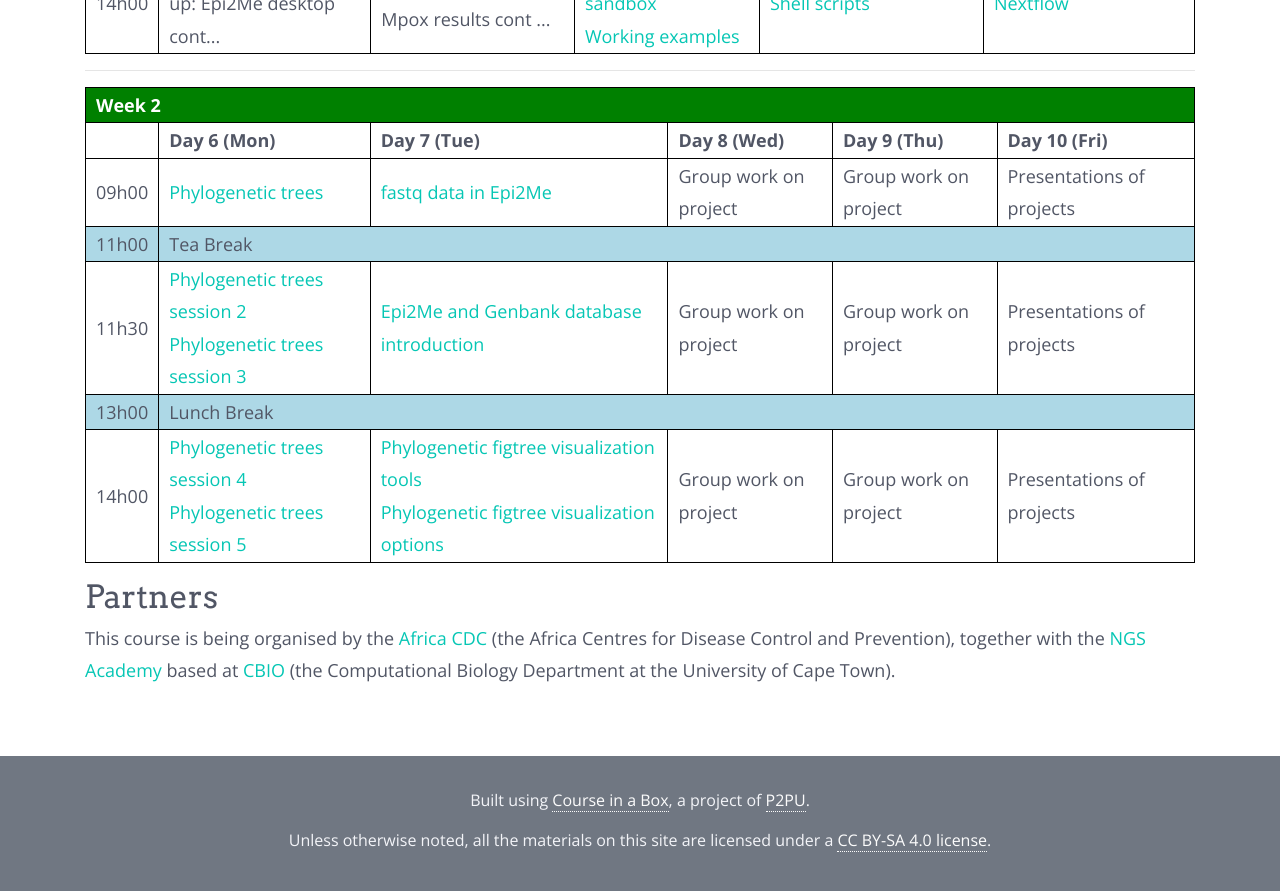
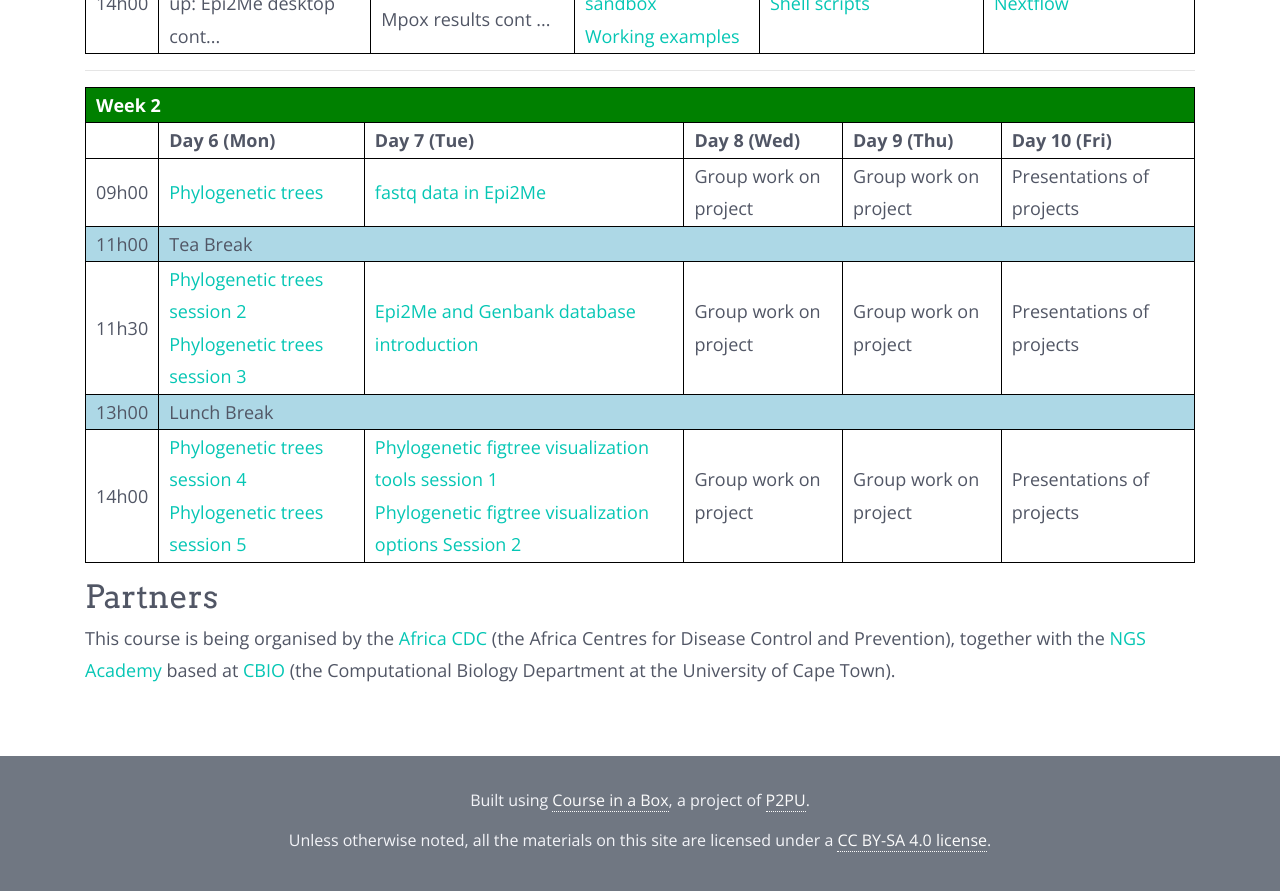
Before and after one commit to SANBI-SA/mpxv-genomics-october2024, a Jekyll site: the page built from index.md, in a window 1280 px wide and 900 px high, scrolled down 927 px. Shown: the top 891 px of the window. Built offline with Jekyll 4.4.1, drawn with Linux system fonts in a browser that asks for light colours; nearby versions of some CDN libraries; our own code applies the rules of GitHub Pages for plain Markdown files.

Commit message:
updated week 2

```diff
--- a/index.md
+++ b/index.md
@@ -113,8 +113,8 @@ The course is a two week (10 days) programme of in-person instruction combining
     <a href="https://www.youtube.com/watch?v=ZVSSFgDAqJs&list=PL0uR29Znf38wK7RyxTiG5_q6o3b8U5_iK&index=2" target="_blank">Phylogenetic trees session 4</a><br>
     <a href="https://www.youtube.com/watch?v=Odafq3resOM&list=PL0uR29Znf38wK7RyxTiG5_q6o3b8U5_iK&index=1" target="_blank">Phylogenetic trees session 5</a>
     </td>
-    <td><a href="https://www.youtube.com/watch?v=sbyObA5Vmng&list=PL0uR29Znf38wK7RyxTiG5_q6o3b8U5_iK&index=22" target="_blank"> Phylogenetic figtree visualization tools</a><br>
-    <a href="https://www.youtube.com/watch?v=diRdhdE8I4g&list=PL0uR29Znf38wK7RyxTiG5_q6o3b8U5_iK&index=23" target="_blank"> Phylogenetic figtree visualization options</a>
+    <td><a href="https://www.youtube.com/watch?v=sbyObA5Vmng&list=PL0uR29Znf38wK7RyxTiG5_q6o3b8U5_iK&index=22" target="_blank"> Phylogenetic figtree visualization tools session 1</a><br>
+    <a href="https://www.youtube.com/watch?v=diRdhdE8I4g&list=PL0uR29Znf38wK7RyxTiG5_q6o3b8U5_iK&index=23" target="_blank"> Phylogenetic figtree visualization options Session 2</a>
     </td>
     <td>Group work on project</td>
     <td>Group work on project</td>
```
